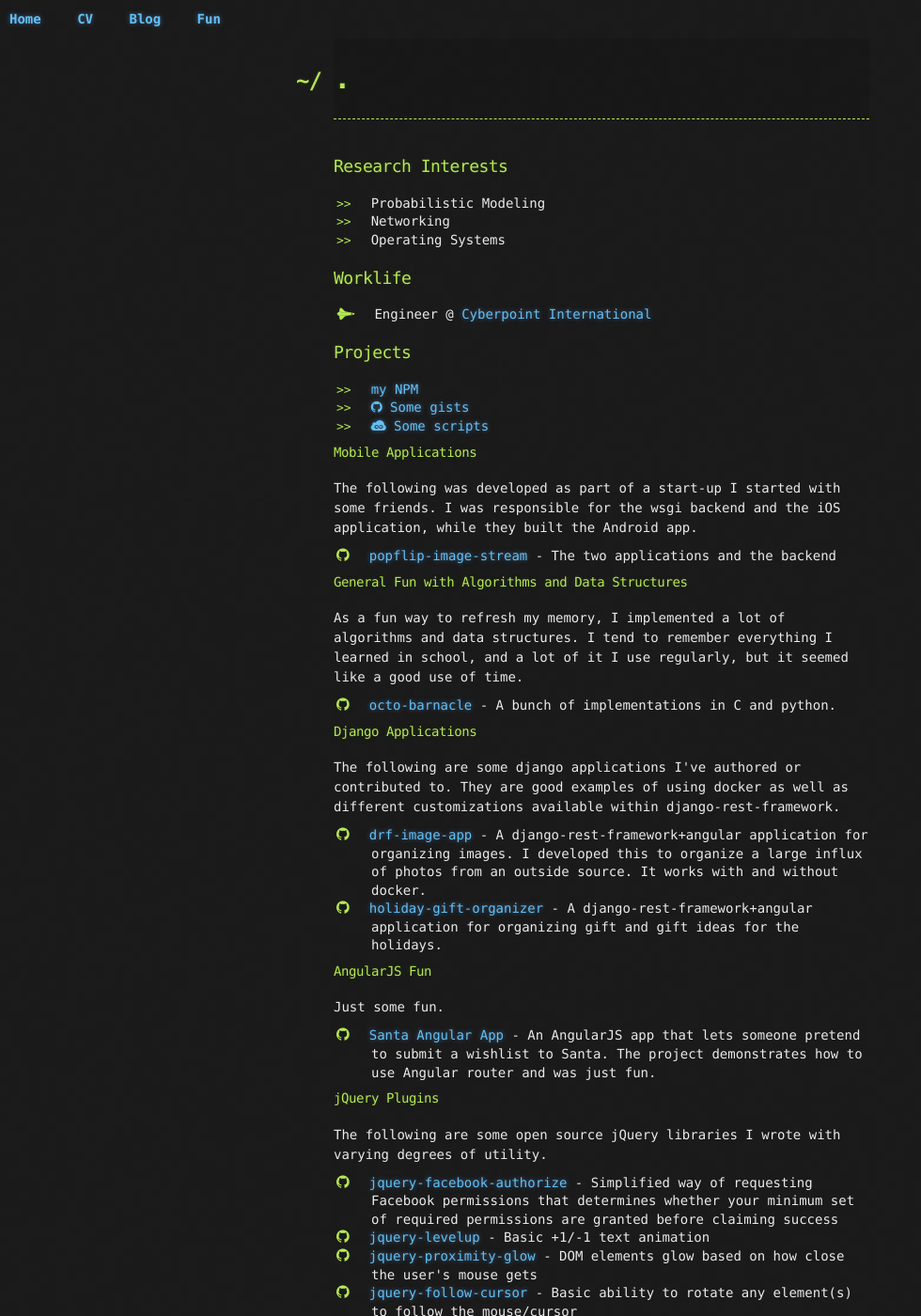
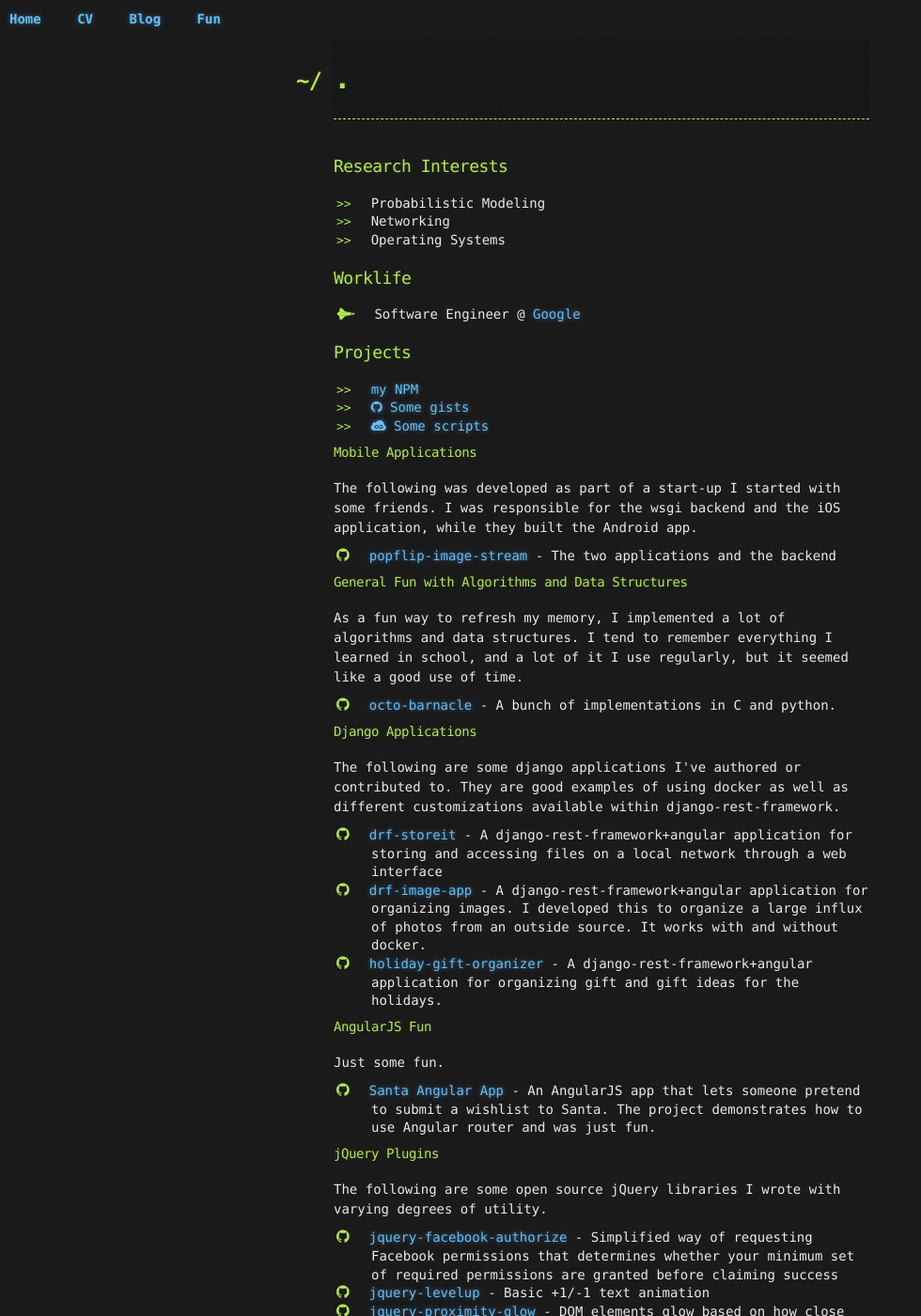
Before and after one commit to pstrinkle/pstrinkle.github.io, a Jekyll site: the page built from index.html, in a window 1280 px wide and 1400 px high. Shown: the whole window at 94% size, without its empty margins (0-980 px from the left). Built offline with Jekyll 4.4.1, drawn with Linux system fonts in a browser that asks for light colours; nearby versions of some CDN libraries; comment, search, counter and statistics services are not loaded.

Commit message:
updating work and added new project

```diff
--- a/index.html
+++ b/index.html
@@ -18,7 +18,7 @@
 <section>
   <h3>Worklife</h3>
   <ul class='shuttle'>
-    <li>Engineer @ <a href="https://www.cyberpointllc.com/" target="_blank">Cyberpoint International</a></li>
+    <li>Software Engineer @ <a href="https://www.google.com/" target="_blank">Google</a></li>
   </ul>
 </section>
 
@@ -45,6 +45,7 @@
   <h4>Django Applications</h4>
   <p>The following are some django applications I've authored or contributed to.  They are good examples of using docker as well as different customizations available within django-rest-framework.</p>
   <ul class='github'>
+    <li><a href="https://github.com/pstrinkle/drf-storeit" target="_blank">drf-storeit</a> - A django-rest-framework+angular application for storing and accessing files on a local network through a web interface</li>
     <li><a href="https://github.com/pstrinkle/drf-image-app" target="_blank">drf-image-app</a> - A django-rest-framework+angular application for organizing images.  I developed this to organize a large influx of photos from an outside source.  It works with and without docker.</li>
     <li><a href="https://github.com/pstrinkle/holiday-gift-organizer" target="_blank">holiday-gift-organizer</a> - A django-rest-framework+angular application for organizing gift and gift ideas for the holidays.</li>
   </ul>
```
